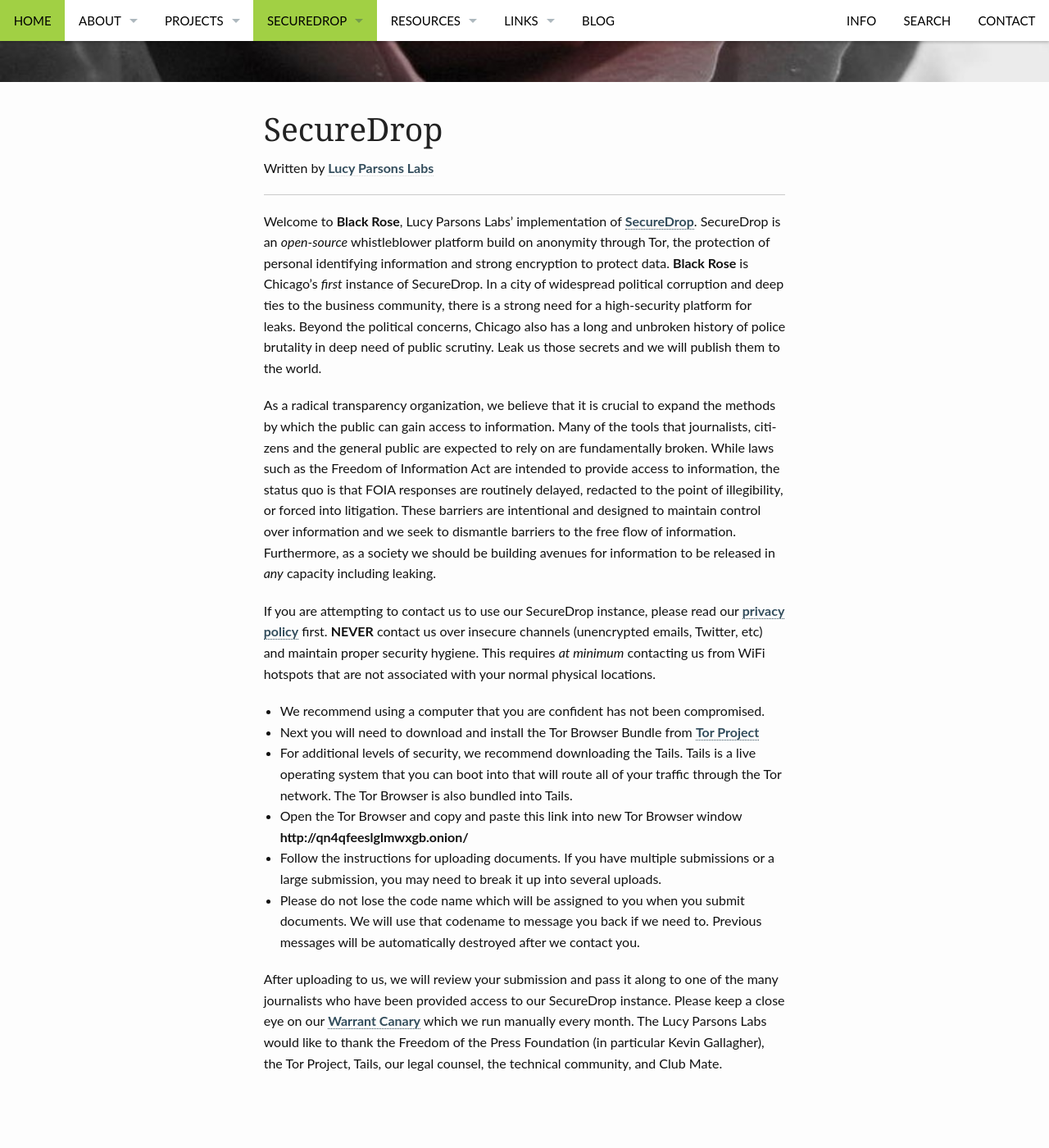
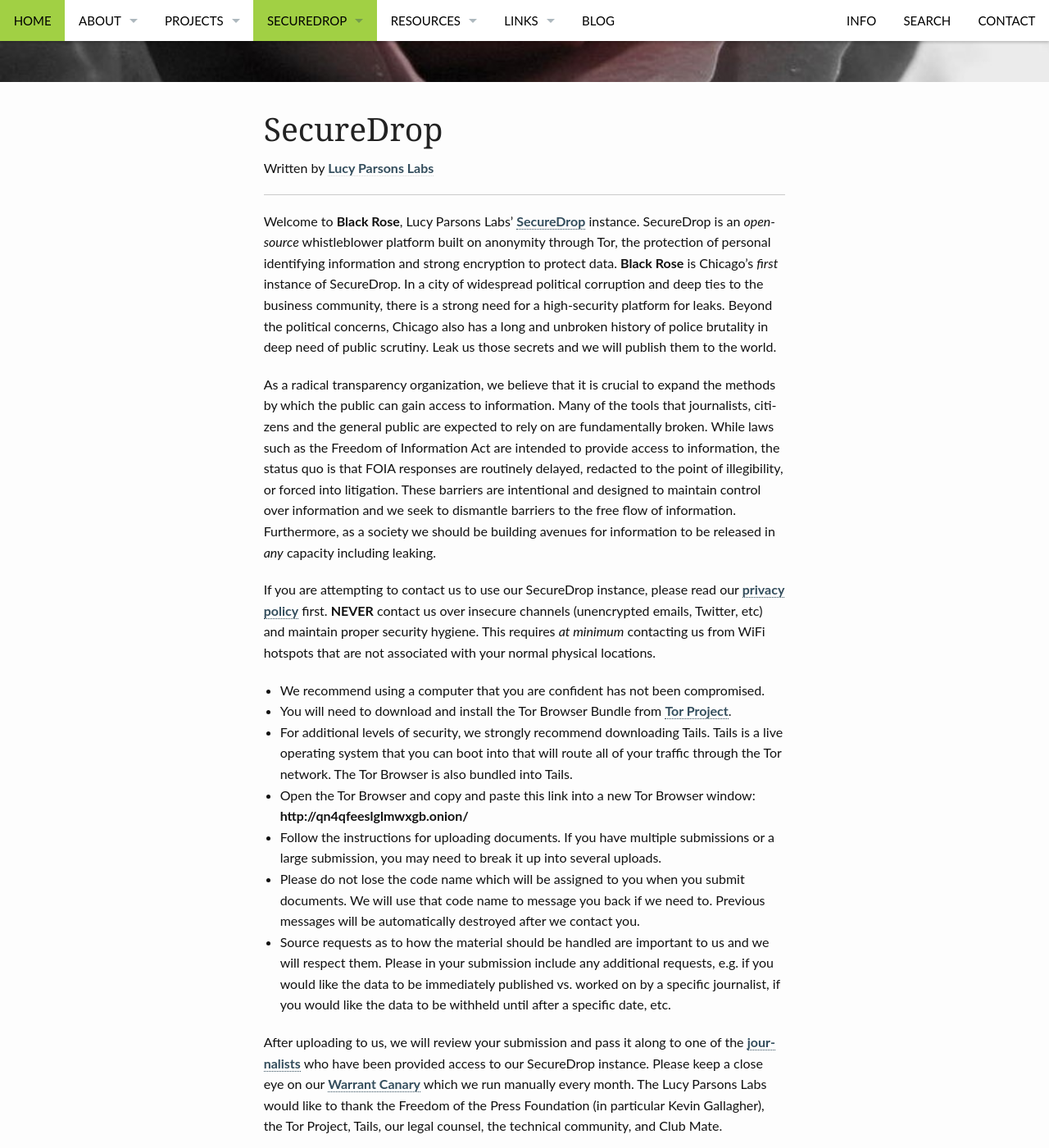
Before and after one commit to saltthefries/lucyparsonslabs.com, a Jekyll site: the page built from securedrop/index.md, in a window 1280 px wide and 1400 px high, scrolled down 260 px. Shown: the whole window at 82% size. Built offline with Jekyll 4.4.1, drawn with Linux system fonts in a browser that asks for light colours.

Commit message:
Use of word implementation is confusing

```diff
--- a/securedrop/index.md
+++ b/securedrop/index.md
@@ -7,18 +7,19 @@
 ---
 
 ------------------------
-Welcome to **Black Rose**, Lucy Parsons Labs' implementation of [SecureDrop](https://securedrop.org/). SecureDrop is an _open-source_ whistleblower platform build on anonymity through Tor, the protection of personal identifying information and strong encryption to protect data. **Black Rose** is Chicago's _first_ instance of SecureDrop. In a city of widespread political corruption and deep ties to the business community, there is a strong need for a high-security platform for leaks. Beyond the political concerns, Chicago also has a long and unbroken history of police brutality in deep need of public scrutiny. Leak us those secrets and we will publish them to the world.
+Welcome to **Black Rose**, Lucy Parsons Labs' [SecureDrop](https://securedrop.org/) instance. SecureDrop is an _open-source_ whistleblower platform built on anonymity through Tor, the protection of personal identifying information and strong encryption to protect data. **Black Rose** is Chicago's _first_ instance of SecureDrop. In a city of widespread political corruption and deep ties to the business community, there is a strong need for a high-security platform for leaks. Beyond the political concerns, Chicago also has a long and unbroken history of police brutality in deep need of public scrutiny. Leak us those secrets and we will publish them to the world.
 
 As a radical transparency organization, we believe that it is crucial to expand the methods by which the public can gain access to information. Many of the tools that journalists, citizens and the general public are expected to rely on are fundamentally broken. While laws such as the Freedom of Information Act are intended to provide access to information, the status quo is that FOIA responses are routinely delayed, redacted to the point of illegibility, or forced into litigation.  These barriers are intentional and designed to maintain control over information and we seek to dismantle barriers to the free flow of information. Furthermore, as a society we should be building avenues for information to be released in _any_ capacity including leaking.
 
 If you are attempting to contact us to use our SecureDrop instance, please read our [privacy policy](https://www.lucyparsonslabs.com/securedrop/privacypolicy/) first. **NEVER** contact us over insecure channels (unencrypted emails, Twitter, etc) and maintain proper security hygiene. This requires _at minimum_ contacting us from WiFi hotspots that are not associated with your normal physical locations.
 
 * We recommend using a computer that you are confident has not been compromised.
-* Next you will need to download and install the Tor Browser Bundle from [Tor Project](https://www.torproject.org)
-* For additional levels of security, we recommend downloading the Tails. Tails is a live operating system that you can boot into that will route all of your traffic through the Tor network. The Tor Browser is also bundled into Tails.
-* Open the Tor Browser and copy and paste this link into new Tor Browser window **http://qn4qfeeslglmwxgb.onion/**
+* You will need to download and install the Tor Browser Bundle from [Tor Project](https://www.torproject.org).
+* For additional levels of security, we strongly recommend downloading Tails. Tails is a live operating system that you can boot into that will route all of your traffic through the Tor network. The Tor Browser is also bundled into Tails.
+* Open the Tor Browser and copy and paste this link into a new Tor Browser window: **http://qn4qfeeslglmwxgb.onion/**
 * Follow the instructions for uploading documents. If you have multiple submissions or a large submission, you may need to break it up into several uploads.
-* Please do not lose the code name which will be assigned to you when you submit documents. We will use that codename to message you back if we need to. Previous messages will be automatically destroyed after we contact you.
+* Please do not lose the code name which will be assigned to you when you submit documents. We will use that code name to message you back if we need to. Previous messages will be automatically destroyed after we contact you.
+* Source requests as to how the material should be handled are important to us and we will respect them. Please in your submission include any additional requests, e.g. if you would like the data to be immediately published vs. worked on by a specific journalist, if you would like the data to be withheld until after a specific date, etc.
 
-After uploading to us, we will review your submission and pass it along to one of the many journalists who have been provided access to our SecureDrop instance. Please keep a close eye on our [Warrant Canary](https://lucyparsonslabs.com/canary/) which we run manually every month.
+After uploading to us, we will review your submission and pass it along to one of the [journalists](https://lucyparsonslabs.com/securedrop/journalism/) who have been provided access to our SecureDrop instance. Please keep a close eye on our [Warrant Canary](https://lucyparsonslabs.com/canary/) which we run manually every month.
 The Lucy Parsons Labs would like to thank the Freedom of the Press Foundation (in particular Kevin Gallagher), the Tor Project, Tails, our legal counsel, the technical community, and Club Mate.
```
